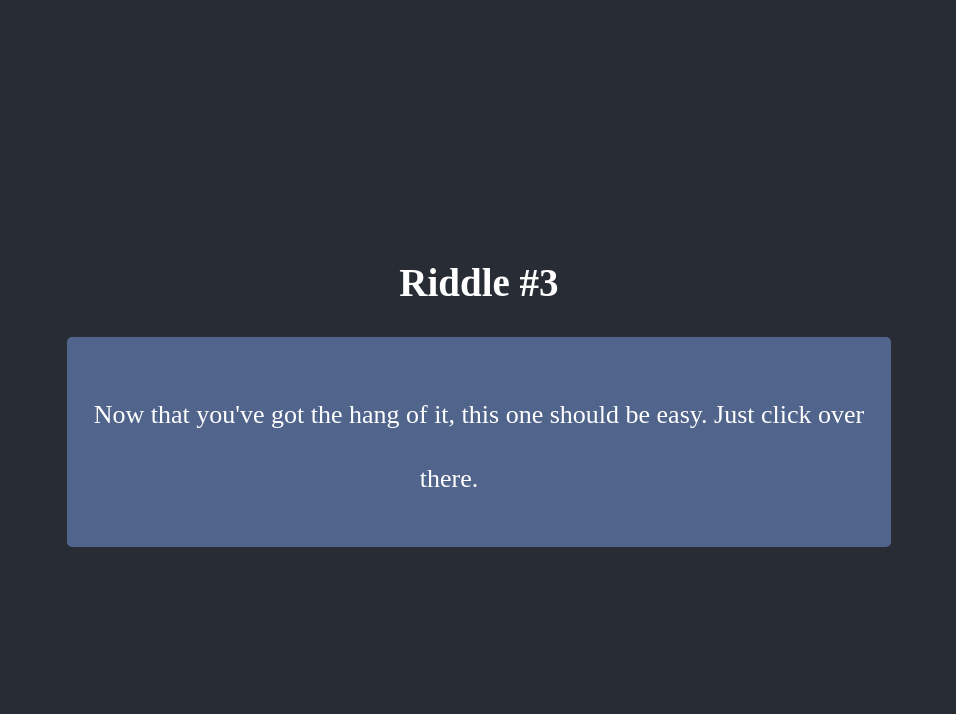
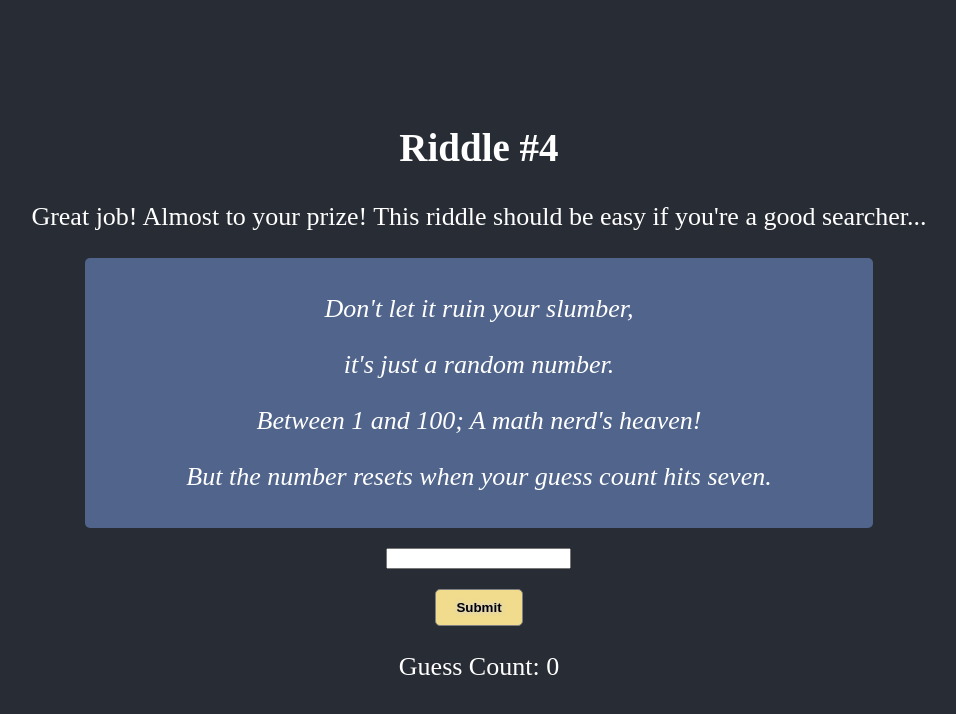
Before and after one commit to MorganHuegel/birthday-riddles, a React (Create React App) app: page / in a window 1280 px wide. Shown: the top 714 px of the page, without its empty margins (161-1117 px from the left). Built offline with nearby package versions, Linux system fonts and the light colour scheme.

Commit message:
fourth riddle

```diff
--- a/src/App.js
+++ b/src/App.js
@@ -14,7 +14,7 @@ class App extends Component {
   constructor(props){
     super(props);
     this.state = {
-      pageNum: 3,
+      pageNum: 4,
       correctScreen: false,
       correctMsg: ''
     }
@@ -53,7 +53,7 @@ class App extends Component {
         mainComponent = <RiddleThree toggleCorrectScreen={this.toggleCorrectScreen}/>
         break;
       case(4):
-        mainComponent = <RiddleFour />
+        mainComponent = <RiddleFour toggleCorrectScreen={this.toggleCorrectScreen}/>
         break;
       case(5):
         mainComponent = <RiddleFive />
--- a/src/components/RiddleFour.js
+++ b/src/components/RiddleFour.js
@@ -1,14 +1,78 @@
 import React from 'react';
+
+import '../stylesheets/RiddleFour.css';
 
 export class RiddleFour extends React.Component {
   constructor(props) {
     super(props);
     this.state = {
-
+      numOfGuesses: 0,
+      numOfGenerations: 1,
+      randomNum: 84,
+      feedbackMsg: ''
     }
   }
 
+  handleGuess = () => {
+    const guess = Number(document.getElementById('riddle-four-input').value);
+    if (!guess) {
+      return this.setState({feedbackMsg: 'You gotta enter a number before guessing, yo!'})
+    }
+
+    if (guess === this.state.randomNum) {
+      const correctMsg = 'Damn gurl, dat binary search tho!';
+      this.props.toggleCorrectScreen(true, correctMsg);
+    }
+    else if (guess < this.state.randomNum) {
+      return (this.state.numOfGuesses >= 6) ?
+        this.regenerateNumber() :
+        this.setState({
+          numOfGuesses: this.state.numOfGuesses + 1,
+          feedbackMsg: `${guess} is too low. Try again!`
+        })
+    }
+    else {
+      return (this.state.numOfGuesses >= 6) ?
+        this.regenerateNumber() :
+        this.setState({
+          numOfGuesses: this.state.numOfGuesses + 1,
+          feedbackMsg: `${guess} is too high. Try again!`
+        })
+    }
+  }
+
+  regenerateNumber = () => {
+    let newNum = Number((Math.random() * 100 + 1).toFixed());
+    this.setState({
+      numOfGuesses: 0,
+      numOfGenerations: this.state.numOfGenerations + 1,
+      randomNum: newNum,
+      feedbackMsg: 'Ouch, the random number reset! :('
+    });
+  }
+
+
   render(){
-    return <p>RiddleFour</p>
+    const hiddenClass = (!this.state.feedbackMsg) ? 'hidden' : '';
+
+    return (
+      <div className='riddle-four'>
+        <h2>Riddle #4</h2>
+        <p>Great job! Almost to your prize! This riddle should be easy if you're a good searcher...</p>
+        <div className='clue'>
+          <p>Don't let it ruin your slumber,</p>
+          <p>it's just a random number.</p>
+          <p>Between 1 and 100; A math nerd's heaven!</p>
+          <p>But the number resets when your guess count hits seven.</p>
+        </div>
+
+        <input type='number' id='riddle-four-input'/>
+        <div>
+          <button onClick={() => this.handleGuess()}>Submit</button>
+        </div>
+        <p>Guess Count: {this.state.numOfGuesses}</p>
+        <p className={'feedback ' + hiddenClass}>{this.state.feedbackMsg}</p>
+      </div>
+    )
   }
 }
--- a/src/stylesheets/RiddleFour.css
+++ b/src/stylesheets/RiddleFour.css
@@ -0,0 +1,25 @@
+.riddle-four .clue {
+  background-color: rgb(80, 100, 140);
+  padding: 10px 20px 10px 20px;
+  border-radius: 5px;
+  width: 88%;
+  display: inline-block;
+  font-style: italic;
+}
+
+.riddle-four input {
+  margin: 20px 0;
+}
+
+.riddle-four .feedback {
+  background-color: rgb(80, 100, 140);
+  width: 90%;
+  display: inline-block;
+  padding: 5px;
+  color: rgb(255, 200, 200);
+  border-radius: 5px;
+}
+
+.riddle-four .hidden {
+  display: none;
+}
```
